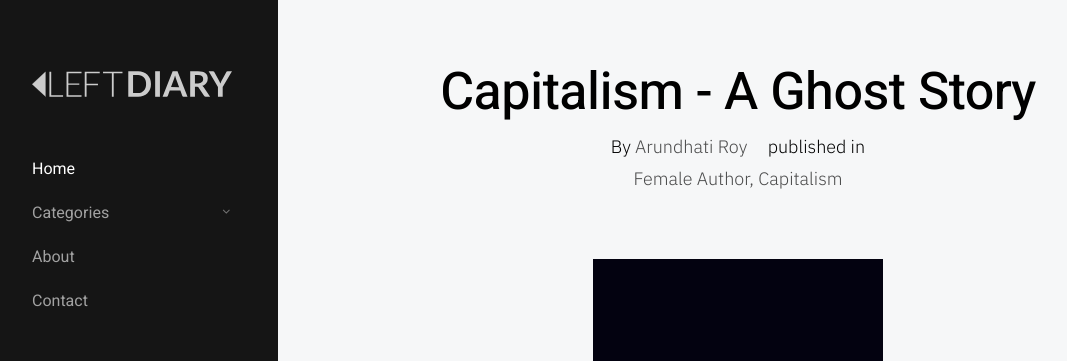
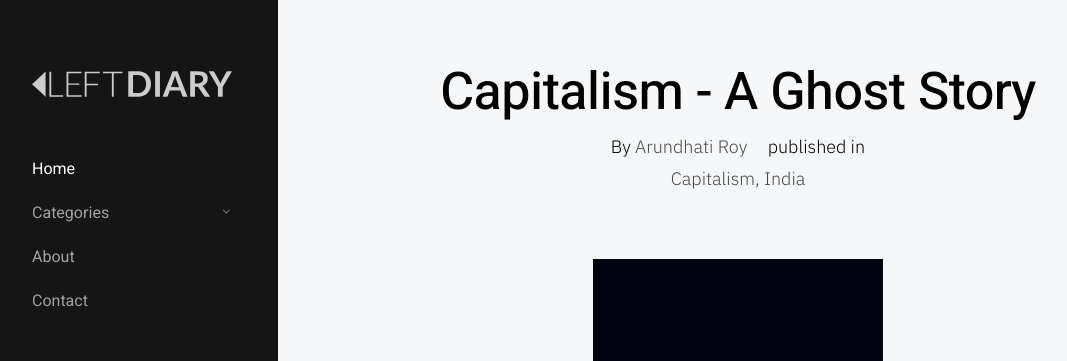
Before and after one commit to ajejey/leftdiary, a Jekyll site: the page built from _posts/2020-03-27-Roy.html, in a window 1280 px wide and 900 px high. Shown: the top 361 px of the window, without its empty margins (12-1079 px from the left). Built offline with Jekyll 4.4.1, drawn with Linux system fonts in a browser that asks for light colours.

Commit message:
Update 2020-03-27-Roy.html

```diff
--- a/_posts/2020-03-27-Roy.html
+++ b/_posts/2020-03-27-Roy.html
@@ -4,7 +4,7 @@ title: "Capitalism - A Ghost Story"
 image: Capitalism_a_ghost_story_small.png
 author: Arundhati Roy
 permalink: Capitalism_a_ghost_story
-category: [Female Author, Capitalism]
+category: [Capitalism, India]
 published: true
 link: "https://www.amazon.in/Capitalism-Ghost-Story-Arundhati-Roy/dp/1608463850/ref=sr_1_1?dchild=1&keywords=capitalism+a+ghost+story&qid=1585839540&sr=8-1"
 description: Capitalism A Ghost Story is a book that will show you what kind of inequality we live in, how it is bread and maintained by capitalism. How capitalism controls and moulds our thoughts, wages war against the poor in the name of philanthropy, profits off of poverty, and infiltrates genuine resistance movements and struggles.
```
